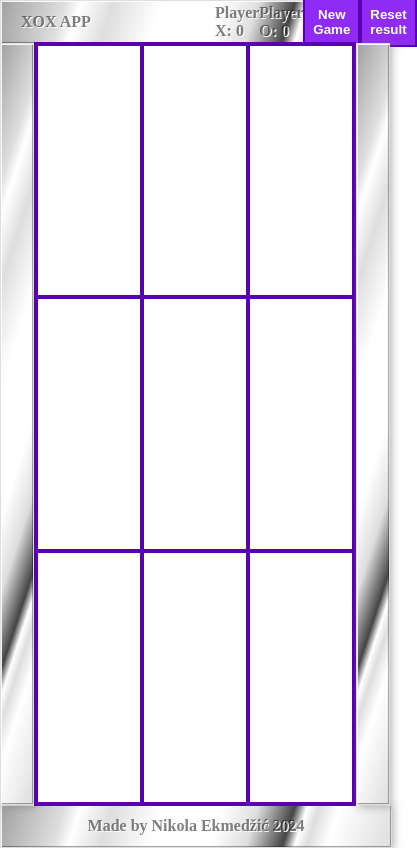
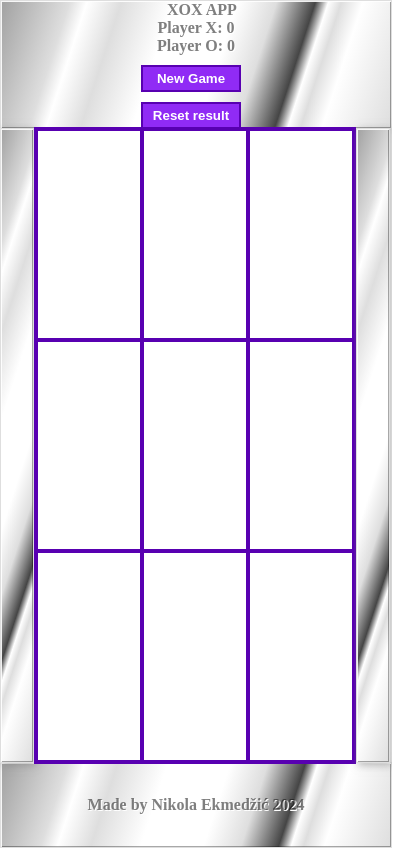
Before and after one commit to nikolae93/XOX_game_app, a website: page index.html in a window 390 px wide. Shown: the whole page, 417 px wide, since content can reach past the window. Drawn offline with Linux system fonts and the light colour scheme.

Commit message:
Add responsive capability

```diff
--- a/main.css
+++ b/main.css
@@ -160,3 +160,112 @@ footer p{
 }
 
 /* END FOOTER SECTION STYLES*/
+
+
+/* RESPONSIVE DESIGN */
+
+
+@media only screen and (max-width:700px){
+
+    header{
+
+        display: flex;
+        flex-direction: column;
+        justify-content: flex-start;
+        align-items: center;
+        height: 15vh;
+
+    }
+
+    /* .header_name{
+       margin-left: 20px;
+       width: 20%;
+
+    } */
+
+
+    .header_action_section{
+        display: flex;
+        flex-direction: column;
+        justify-content: space-between;
+        align-items: center;
+        width: 40%;
+        margin-right: 20px;
+
+    }
+
+    .main_section{
+        width: 100%;
+        height: 75vh;
+    }
+
+    #header_btn_ng{
+
+        padding: 2px;
+
+        font-weight: bold;
+        margin-top: 10px;
+        height: 70%;
+        width: 100px;
+
+    }
+
+    #header_btn_cr{
+
+        padding: 2px;
+        color: white;
+        font-weight: bold;
+        margin-top: 10px;
+        width: 100px;
+        margin-bottom: 10px;
+
+    }
+
+
+    footer{
+        width: 100%;
+        height: 10vh;
+        text-align: center;
+        display: flex;
+        justify-content: center;
+        flex-direction: row;
+        align-items: center;
+    }
+
+
+}
+
+@media only screen and (max-width:900px){
+
+    #header_btn_ng{
+
+        padding: 4px;
+
+        font-weight: bold;
+        margin-right: 20px;
+        margin-left: 30px;
+        height: 70%;
+
+    }
+
+    #header_btn_cr{
+
+        padding: 4px;
+        color: white;
+        font-weight: bold;
+        margin-right: 20px;
+        margin-left: 30px;
+    }
+
+
+    #pl_1_rez{
+        margin-left: 20px;
+    }
+    #pl_2_rez{
+        margin-left: 20px;
+    }
+}
+
+
+
+/*END OF RESPONSIVE DESIGN*/
```
